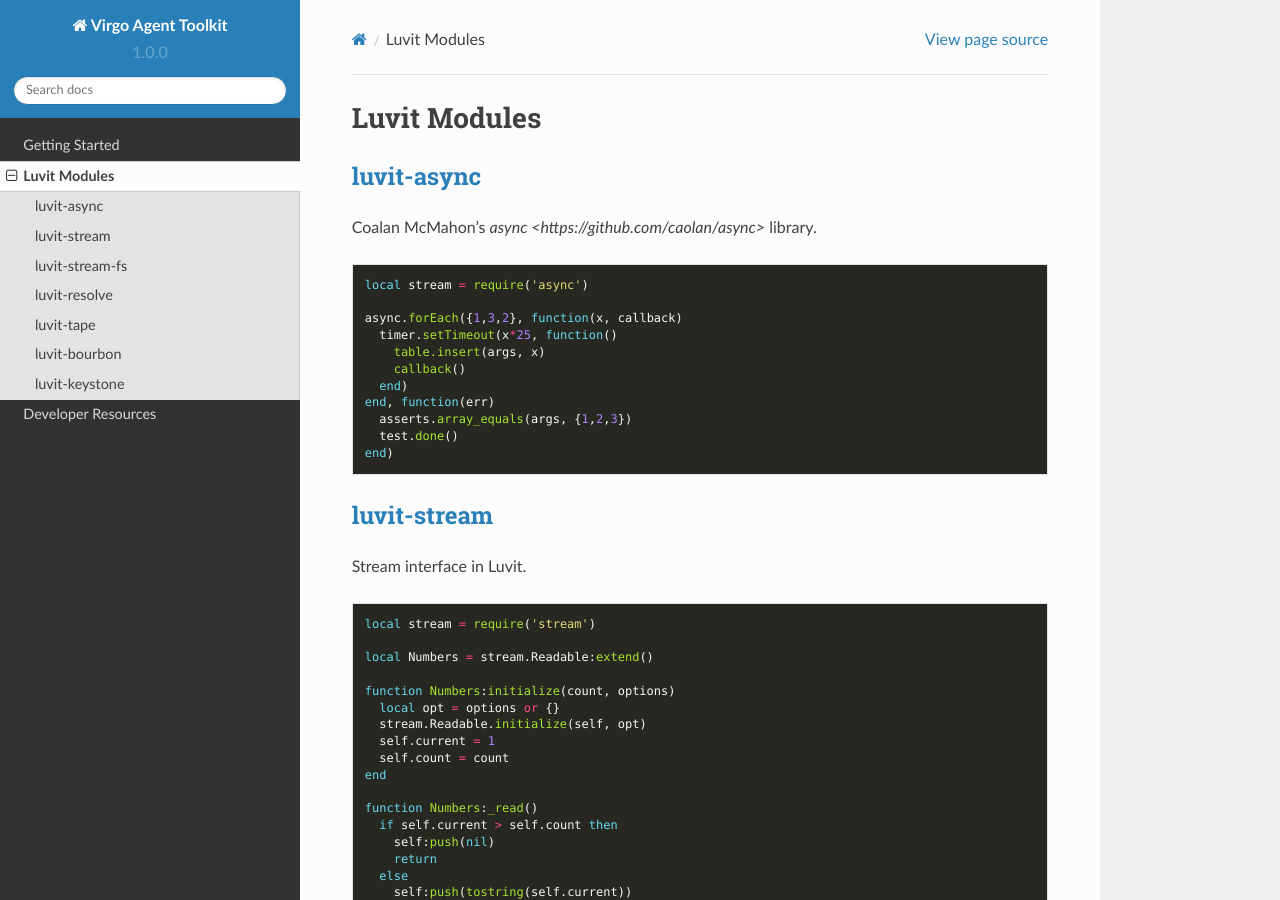
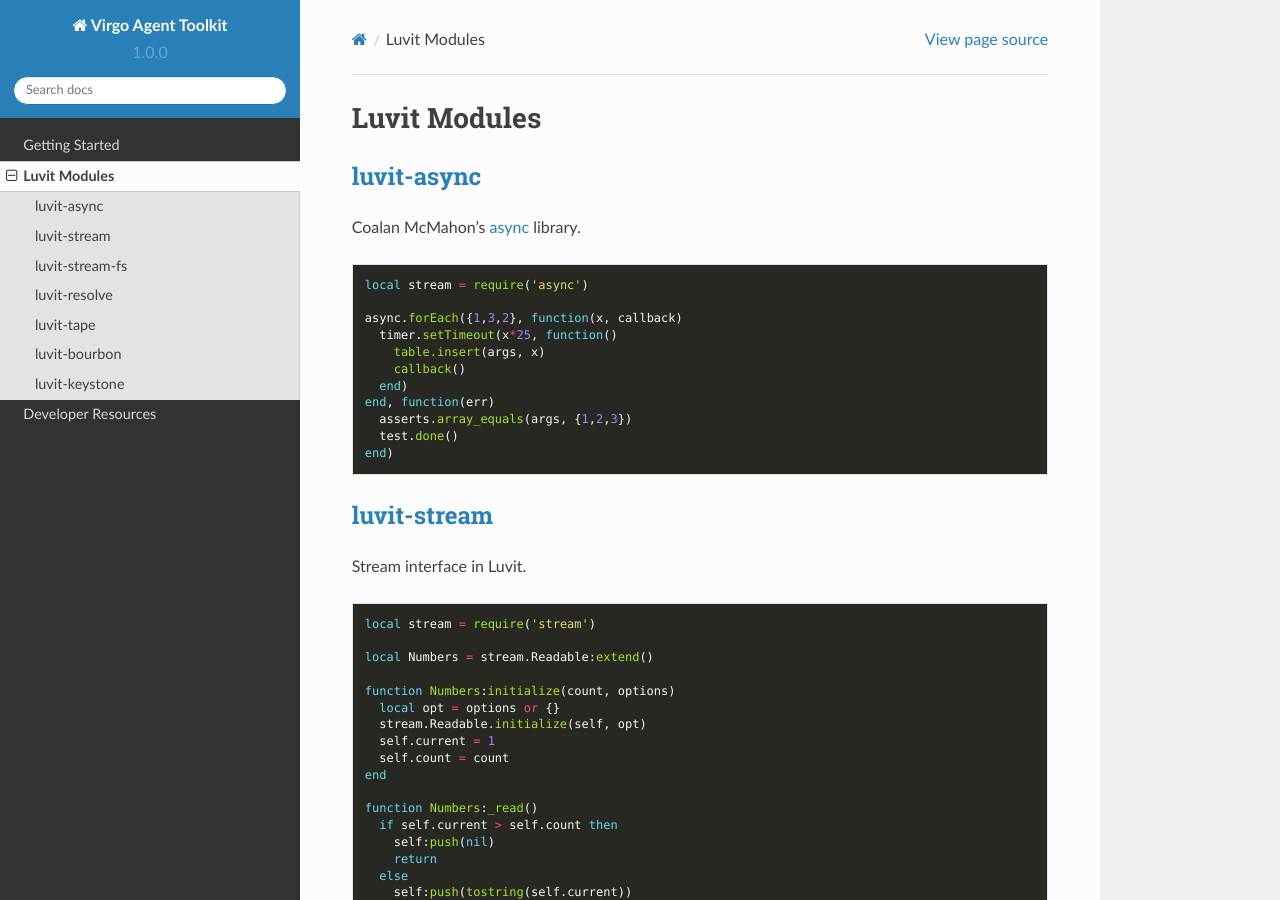
Before and after one commit to virgo-agent-toolkit/docs, a Sphinx documentation site: the page built from source/modules.rst, in a window 1280 px wide and 900 px high. Built offline with Sphinx 7.4.7 and the Read the Docs theme 2.0.0, drawn with Linux system fonts in a browser that asks for light colours.

Commit message:
fix link on async library

```diff
--- a/source/modules.rst
+++ b/source/modules.rst
@@ -4,7 +4,7 @@
 `luvit-async`_
 --------------
 
-Coalan McMahon's `async <https://github.com/caolan/async>` library.
+Coalan McMahon's `async <https://github.com/caolan/async>`_ library.
 
 .. code-block:: lua
 
```
